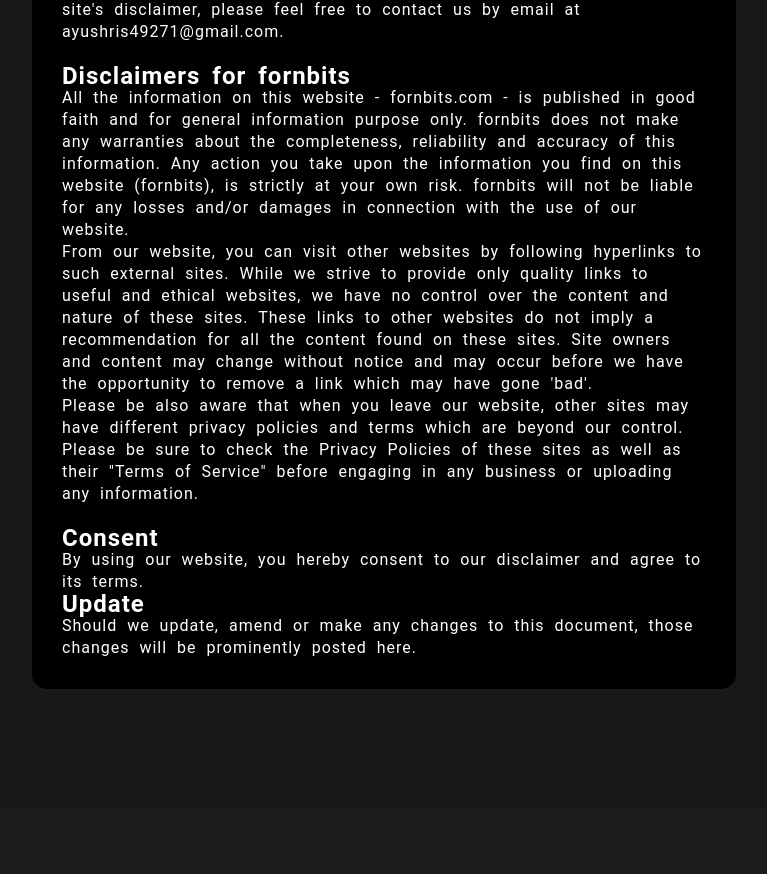
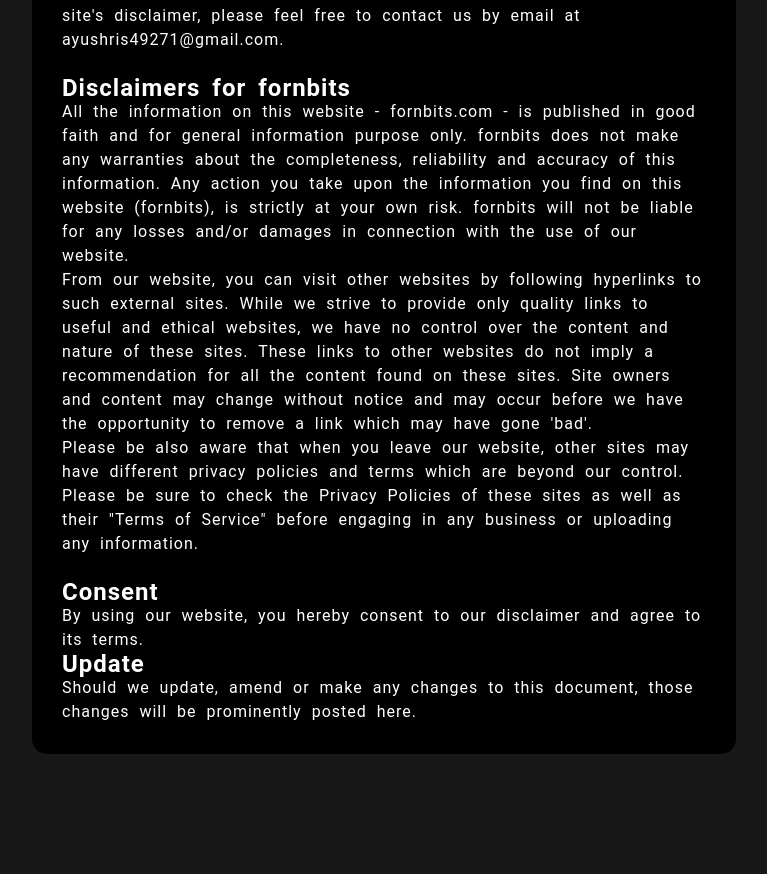
Before and after one commit to CoderAyushX/fornbits, a Django app: page /policypages/disclaimer/ in a window 1280 px wide. Shown: the part 386-1260 px from the top of the page, without its empty margins (256-1023 px from the left). Before the commit the page ends 1075 px from the top, so only its background shows below. Run offline with Django 4.2, Linux system fonts and the light colour scheme; some libraries are stand-ins or nearby versions.

Commit message:
first commit

```diff
--- a/static/style.css
+++ b/static/style.css
@@ -452,7 +452,7 @@ body{
   padding: 10px 30px 30px 30px;
   color: var(--pText);
   letter-spacing: 1px;
-  line-height: 22px;
+  line-height: 24px;
 }
 .policypages img{
   width: 25vw;
```
